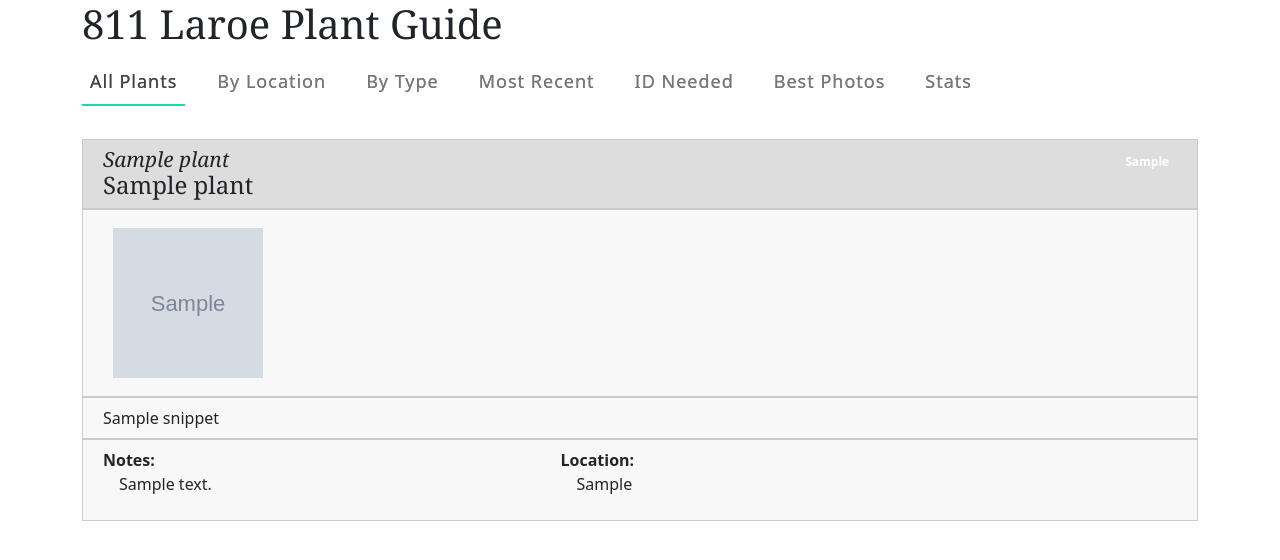
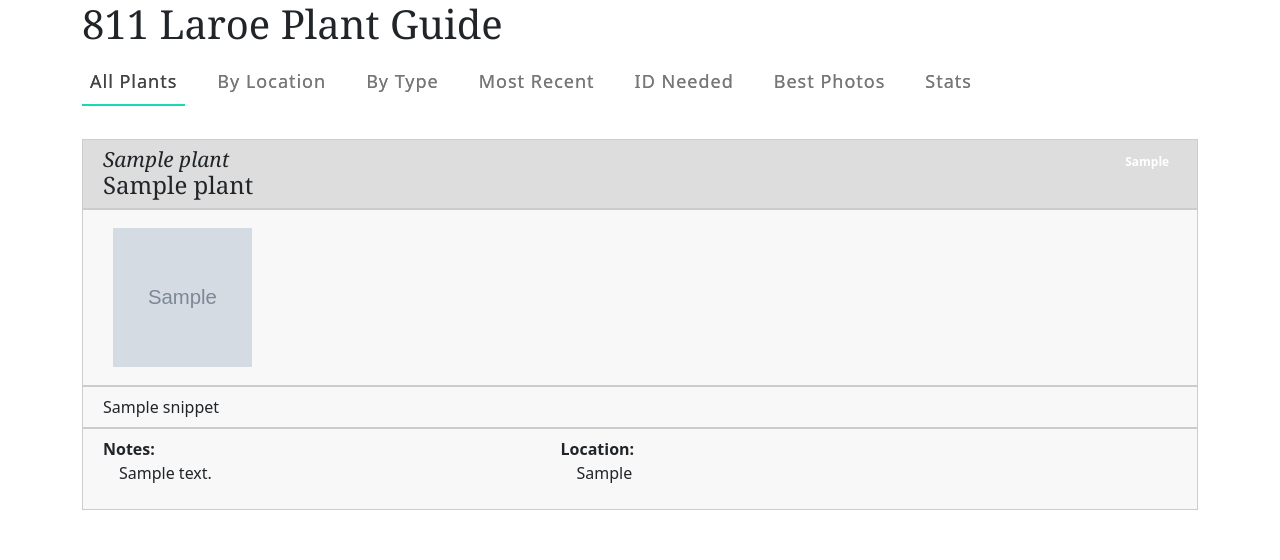
Before and after one commit to gordon-krefting/PlantBook, a Python web app: template book_formatter/book_formatter/templates/index.jinja2 in a window 1280 px wide. Shown: the top 560 px of the page. Run offline with Jinja, Linux system fonts and the light colour scheme; the template is opened without the code that fills it: most values are stand-ins (such as "Sample title", 1, 10 or a date in 2020); grey boxes marked "Sample" are stand-in pictures.

Commit message:
Fix thumbnails overflowing their grid column at non-desktop widths
The thumbnail <img> had a fixed 150px width regardless of its
Bootstrap column size, so at most viewport widths below full desktop
(roughly 576-1200px) the image was wider than its column and spilled
into neighboring thumbnails. It now scales to its column width, capped
at the original 150px on wide screens, with aspect-ratio keeping it
square as it shrinks.

Co-Authored-By: Claude Sonnet 5 <noreply@anthropic.com>

```diff
--- a/book_formatter/book_formatter/templates/index.jinja2
+++ b/book_formatter/book_formatter/templates/index.jinja2
@@ -49,10 +49,10 @@
 
   {% macro photo(key, photo, plant_record) -%}
         <div class="col-sm-2 pswp-gallery__item" id="{{key}}-{{photo.safe_filename}}">
-          <a href="images/{{photo.safe_filename}}" data-pswp-width="{{photo.width}}" data-pswp-height="{{photo.height}}" target="_blank">
+          <a href="images/{{photo.safe_filename}}" data-pswp-width="{{photo.width}}" data-pswp-height="{{photo.height}}" target="_blank" style="display: block; padding: 10px;">
             <img src="thumbs/{{photo.safe_filename}}" alt="{{plant_record.scientific_name}}"
               height="{{photo.thumbnail_height}}" width="{{photo.thumbnail_width}}"
-              style="margin:10px; width: 150px; height: 150px; object-fit: cover;">
+              style="display: block; width: 100%; height: auto; max-width: 150px; aspect-ratio: 1 / 1; object-fit: cover;">
           </a>
           <div class="pswp-caption-content">
             <div class="photo-record">
```
